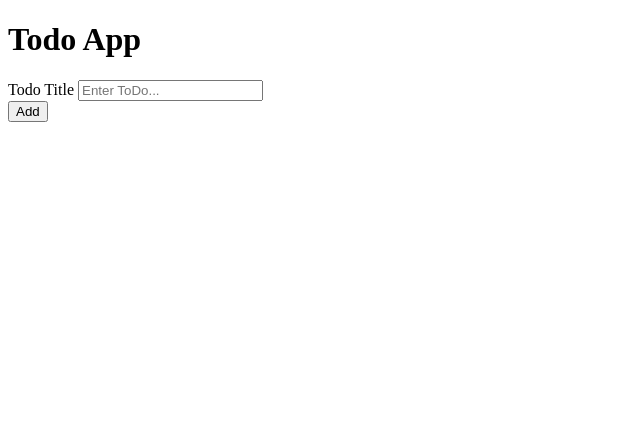
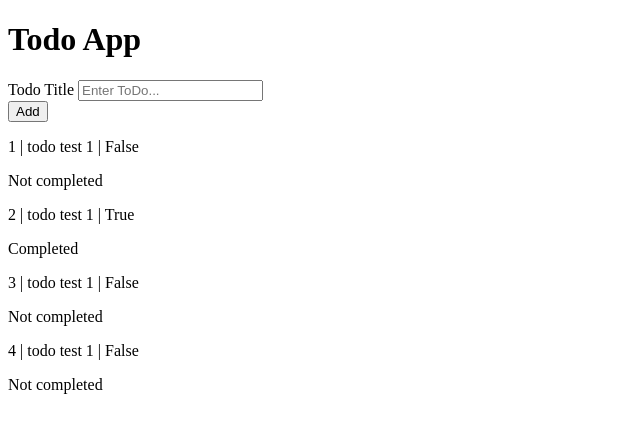
Before and after one commit to pinguinato/todo-flask, a Flask app: page / in a window 1280 px wide. Shown: the top 433 px of the page, without its empty margins (0-640 px from the left). Run offline with Flask 2, Linux system fonts and the light colour scheme; data comes from the database, SQL or seed files in the repository; both versions use the stored data as it was after the commit.

Commit message:
visualizzazione di tutti i task todo nella vista html

```diff
--- a/app.py
+++ b/app.py
@@ -24,7 +24,7 @@ def index():
     # show all todos
     todo_list = Todo.query.all()
     print(todo_list)
-    return render_template('base.html')
+    return render_template('base.html', todo_list=todo_list)
 
 
 # questo mi permette di fare run dal Pycharm
--- a/templates/base.html
+++ b/templates/base.html
@@ -17,5 +17,19 @@
         </div>
     </form>
 
+    {% for todo in todo_list %}
+
+        <p>{{ todo.id }} | {{ todo.title }} | {{ todo.complete }}</p>
+
+
+
+        {% if todo.complete == False %}
+            <span>Not completed</span>
+        {% else %}
+            <span>Completed</span>
+        {% endif %}
+
+    {% endfor %}
+
 </body>
 </html>
```
Also changed, not shown: db.sqlite.
